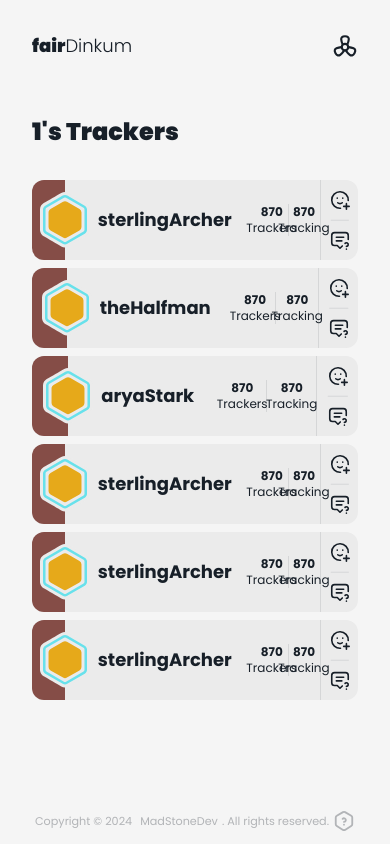
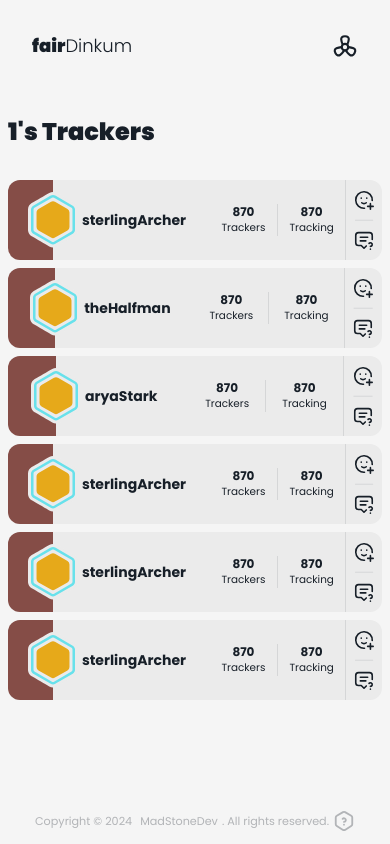
Before and after one commit to MadStoneDev/fair-dinkum, a Next.js app: page /user/1/followers in a window 390 px wide. Built offline with nearby package versions, Linux system fonts and the light colour scheme.

Commit message:
fix for mobile

```diff
--- a/src/app/(private)/user/[user]/followers/page.tsx
+++ b/src/app/(private)/user/[user]/followers/page.tsx
@@ -7,7 +7,7 @@ export default function UserFollowers({
 }) {
   return (
     // <main className="px-8 mb-16 grid grid-cols-1 lg:grid-cols-4 xl:grid-cols-6 gap-6 md:gap-6 transition-all duration-500 ease-in-out">
-    <main className="px-8 mb-16 transition-all duration-500 ease-in-out">
+    <main className="px-2 md:px-8 mb-16 transition-all duration-500 ease-in-out">
       <h1 className={`text-2xl font-bold`}>{params.user}'s Trackers</h1>
       <section
         className={`mt-8 grid grid-cols-1 lg:grid-cols-2 xl:grid-cols-3 gap-2 md:gap-3 transition-all duration-500 ease-in-out`}
--- a/src/components/user-list-card.tsx
+++ b/src/components/user-list-card.tsx
@@ -27,12 +27,12 @@ export default function UserListCard({
         <Avatar progress={50} size={50} />
       </div>
       <div
-        className={`flex-grow pl-2 py-4 flex justify-between items-center gap-6`}
+        className={`flex-grow pl-1 md:pl-2 py-4 flex justify-between items-center gap-6`}
       >
         <section className={`text-center`}>
           <Link
             href={`/user/${username}`}
-            className={`-mb-1 font-semibold text-lg hover:text-accent transition-all duration-500 ease-in-out`}
+            className={`-mb-1 font-semibold text-sm md:text-lg hover:text-accent transition-all duration-500 ease-in-out`}
           >
             {username}
           </Link>
@@ -42,12 +42,12 @@ export default function UserListCard({
             className={`px-4 flex flex-col items-center border-r-[0.5px] border-dark/10 dark:border-light/20`}
           >
             <h3 className={`font-semibold text-xs md:text-sm`}>870</h3>
-            <h4 className={`text-xs`}>Trackers</h4>
+            <h4 className={`text-[0.65rem] md:text-xs`}>Trackers</h4>
           </div>
 
           <div className={`px-4 flex flex-col items-center`}>
             <h3 className={`font-semibold text-xs md:text-sm`}>870</h3>
-            <h4 className={`text-xs`}>Tracking</h4>
+            <h4 className={`text-[0.65rem] md:text-xs`}>Tracking</h4>
           </div>
         </section>
       </div>
@@ -56,13 +56,13 @@ export default function UserListCard({
       >
         <Link
           href={`/user/${username}/follow`}
-          className={`px-4 py-2 grid place-content-center hover:bg-accent hover:text-light text-center transition-all duration-500 ease-in-out`}
+          className={`px-2 md:px-4 py-2 grid place-content-center hover:bg-accent hover:text-light text-center transition-all duration-500 ease-in-out`}
         >
           <IconMoodPlus stroke={1.75} width={22} />
         </Link>
         <Link
           href={`/user/${username}/ask`}
-          className={`px-4 py-2 grid place-content-center hover:bg-accent hover:text-light text-center transition-all duration-500 ease-in-out`}
+          className={`px-2 md:px-4 py-2 grid place-content-center hover:bg-accent hover:text-light text-center transition-all duration-500 ease-in-out`}
         >
           <IconMessage2Question stroke={1.75} width={22} />
         </Link>
```
